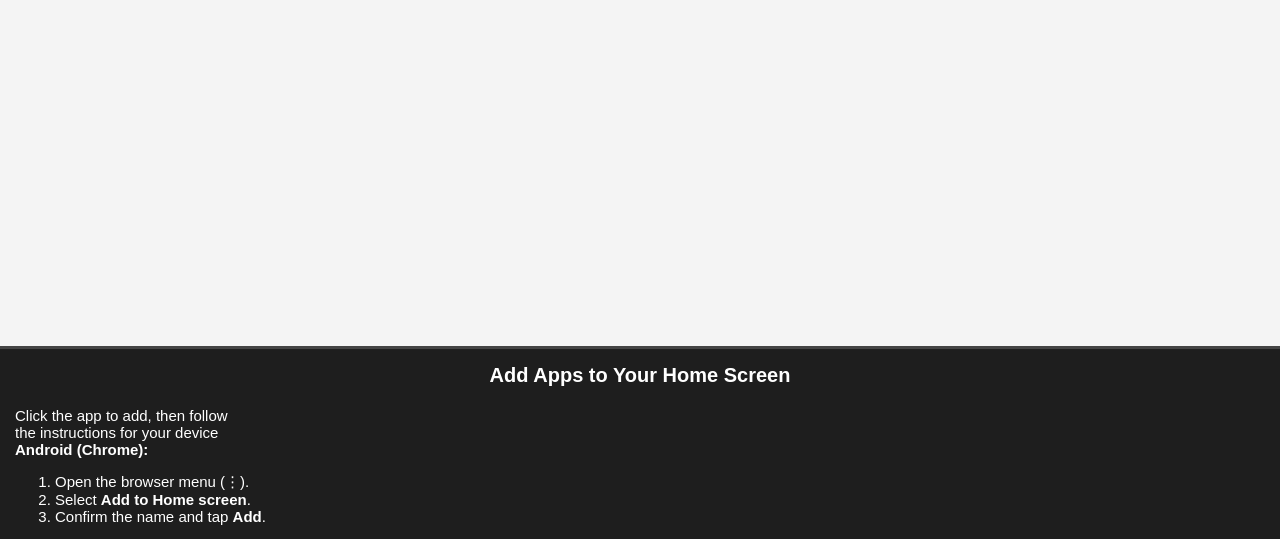
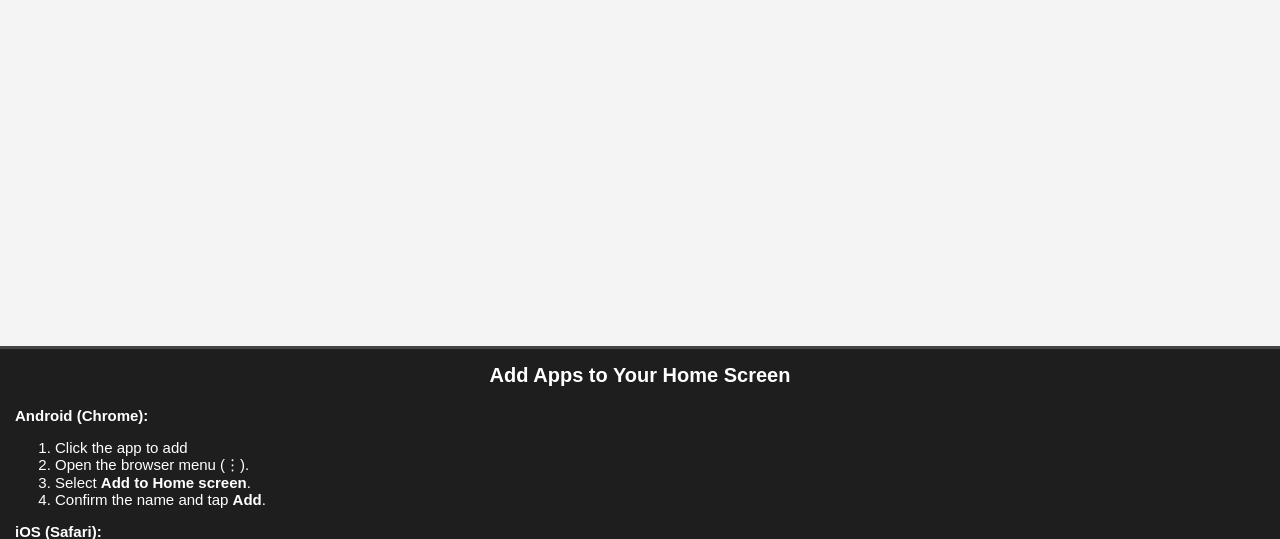
Before and after one commit to AlnRoxieSoft/AlnRoxieSoft.github.io, a plain HTML site: page index.html in a window 1280 px wide. Shown: the part 261-800 px from the top of the page. Drawn offline with Linux system fonts and the light colour scheme.

Commit message:
Update index.html

```diff
--- a/index.html
+++ b/index.html
@@ -145,10 +145,9 @@
 
 <div id="footer">
     <h3>Add Apps to Your Home Screen</h3>
-    Click the app to add, then follow<br/>
-    the instructions for your device<br/>
     <b>Android (Chrome):</b>
     <ol>
+        <li>Click the app to add</li>
         <li>Open the browser menu (⋮).</li>
         <li>Select <b>Add to Home screen</b>.</li>
         <li>Confirm the name and tap <b>Add</b>.</li>
@@ -156,6 +155,7 @@
 
     <b>iOS (Safari):</b>
     <ol>
+        <li>Click the app to add</li>
         <li>Tap the <b>Share</b> icon (square with arrow).</li>
         <li>Select <b>Add to Home Screen</b>.</li>
         <li>Tap <b>Add</b> in the top‑right corner.</li>
```
